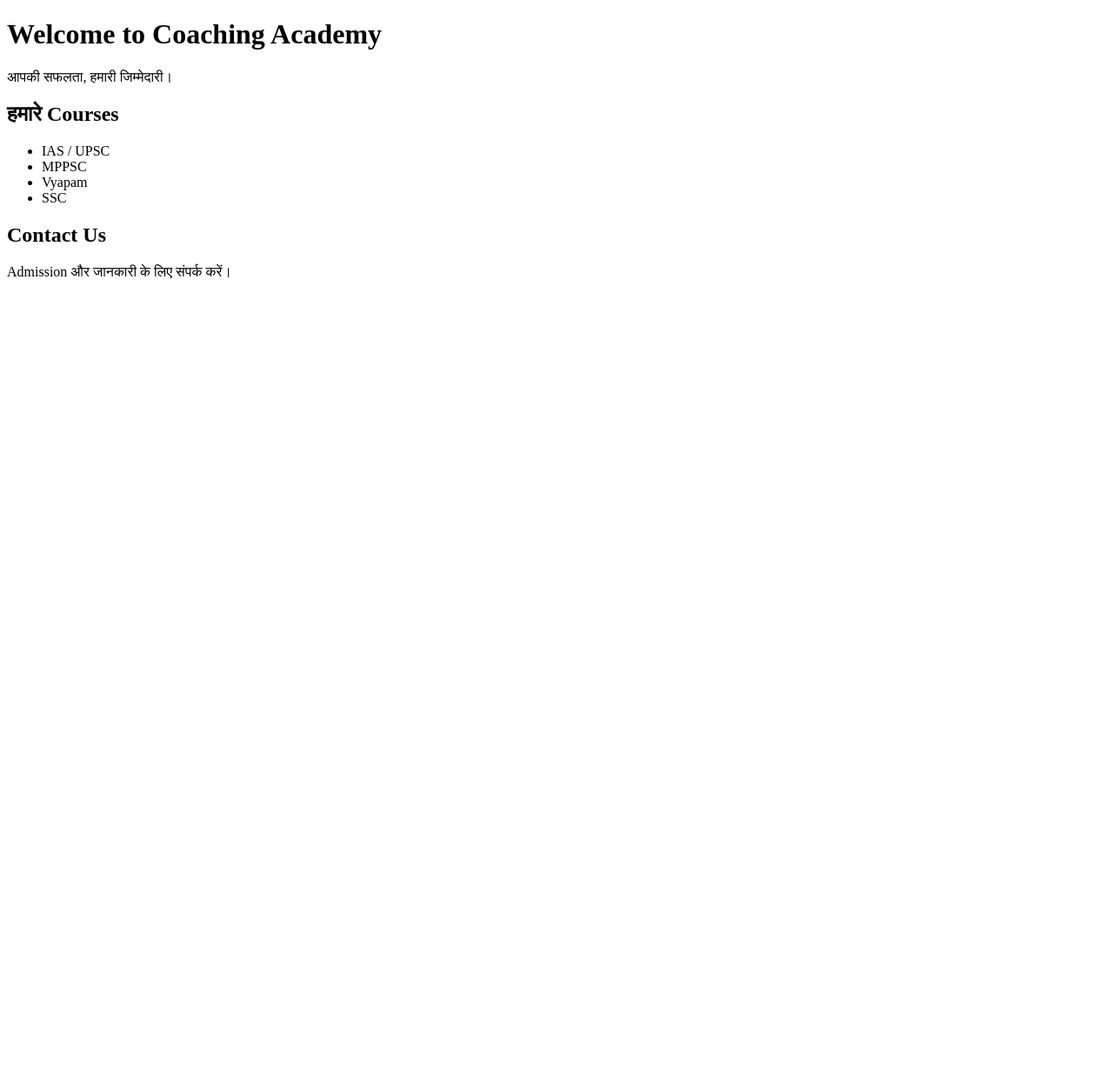
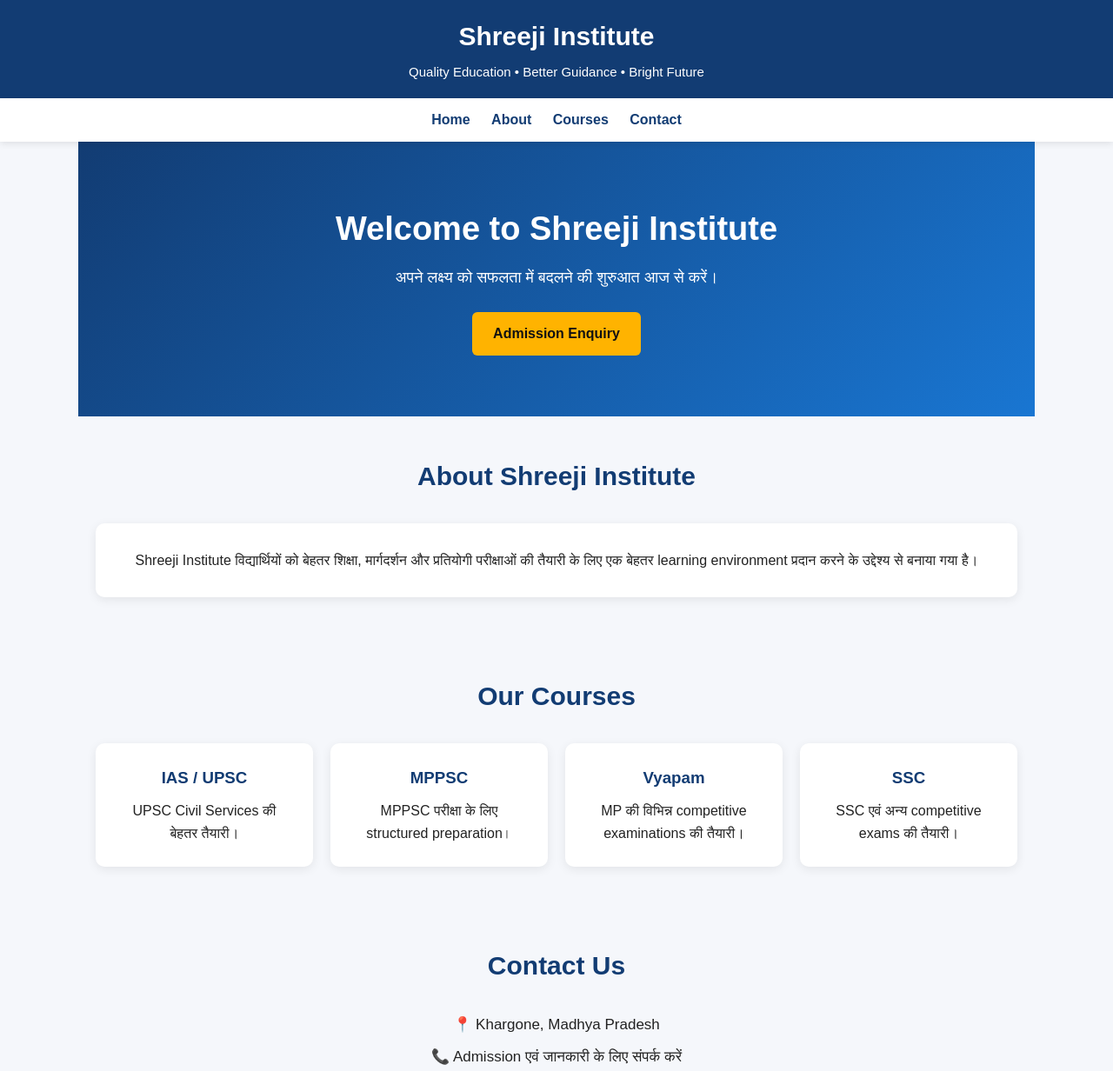
Before and after one commit to madanchouhanp/Coaching-website-, a plain HTML site: page index.html in a window 1280 px wide. Shown: the top 1232 px of the page at 87% size. Before the commit the page ends 800 px from the top, so only its background shows below. Drawn offline with Linux system fonts and the light colour scheme.

Commit message:
Update index.html

```diff
--- a/index.html
+++ b/index.html
@@ -3,24 +3,235 @@
 <head>
     <meta charset="UTF-8">
     <meta name="viewport" content="width=device-width, initial-scale=1.0">
-    <title>Shreeji Institute</title>
+
+    <title>Shreeji Institute | Khargone</title>
+
+    <style>
+        * {
+            margin: 0;
+            padding: 0;
+            box-sizing: border-box;
+            font-family: Arial, sans-serif;
+        }
+
+        body {
+            background: #f5f7fb;
+            color: #222;
+            line-height: 1.6;
+        }
+
+        header {
+            background: #123c73;
+            color: white;
+            padding: 18px 20px;
+            text-align: center;
+        }
+
+        header h1 {
+            font-size: 30px;
+        }
+
+        header p {
+            margin-top: 5px;
+            font-size: 15px;
+        }
+
+        nav {
+            background: white;
+            padding: 12px;
+            text-align: center;
+            box-shadow: 0 2px 8px rgba(0,0,0,0.1);
+            position: sticky;
+            top: 0;
+            z-index: 10;
+        }
+
+        nav a {
+            text-decoration: none;
+            color: #123c73;
+            font-weight: bold;
+            margin: 0 10px;
+        }
+
+        .hero {
+            background: linear-gradient(135deg, #123c73, #1976d2);
+            color: white;
+            text-align: center;
+            padding: 70px 20px;
+        }
+
+        .hero h2 {
+            font-size: 38px;
+            margin-bottom: 12px;
+        }
+
+        .hero p {
+            font-size: 18px;
+            margin-bottom: 25px;
+        }
+
+        .btn {
+            display: inline-block;
+            background: #ffb300;
+            color: #111;
+            padding: 12px 24px;
+            border-radius: 6px;
+            text-decoration: none;
+            font-weight: bold;
+        }
+
+        section {
+            padding: 45px 20px;
+            max-width: 1100px;
+            margin: auto;
+        }
+
+        .title {
+            text-align: center;
+            color: #123c73;
+            margin-bottom: 30px;
+            font-size: 30px;
+        }
+
+        .cards {
+            display: grid;
+            grid-template-columns: repeat(auto-fit, minmax(220px, 1fr));
+            gap: 20px;
+        }
+
+        .card {
+            background: white;
+            padding: 25px;
+            border-radius: 10px;
+            text-align: center;
+            box-shadow: 0 3px 12px rgba(0,0,0,0.08);
+        }
+
+        .card h3 {
+            color: #123c73;
+            margin-bottom: 10px;
+        }
+
+        .about {
+            background: white;
+            border-radius: 10px;
+            padding: 30px;
+            box-shadow: 0 3px 12px rgba(0,0,0,0.08);
+            text-align: center;
+        }
+
+        .contact {
+            text-align: center;
+        }
+
+        .contact p {
+            margin: 10px 0;
+            font-size: 17px;
+        }
+
+        footer {
+            background: #123c73;
+            color: white;
+            text-align: center;
+            padding: 20px;
+            margin-top: 30px;
+        }
+
+        @media (max-width: 600px) {
+            header h1 {
+                font-size: 25px;
+            }
+
+            nav a {
+                display: inline-block;
+                margin: 5px;
+                font-size: 14px;
+            }
+
+            .hero h2 {
+                font-size: 30px;
+            }
+        }
+    </style>
 </head>
 
 <body>
 
-    <h1>Welcome to Coaching Academy</h1>
-    <p>आपकी सफलता, हमारी जिम्मेदारी।</p>
+    <header>
+        <h1>Shreeji Institute</h1>
+        <p>Quality Education • Better Guidance • Bright Future</p>
+    </header>
 
-    <h2>हमारे Courses</h2>
-    <ul>
-        <li>IAS / UPSC</li>
-        <li>MPPSC</li>
-        <li>Vyapam</li>
-        <li>SSC</li>
-    </ul>
+    <nav>
+        <a href="#home">Home</a>
+        <a href="#about">About</a>
+        <a href="#courses">Courses</a>
+        <a href="#contact">Contact</a>
+    </nav>
 
-    <h2>Contact Us</h2>
-    <p>Admission और जानकारी के लिए संपर्क करें।</p>
+    <section class="hero" id="home">
+        <h2>Welcome to Shreeji Institute</h2>
+        <p>अपने लक्ष्य को सफलता में बदलने की शुरुआत आज से करें।</p>
+        <a href="#contact" class="btn">Admission Enquiry</a>
+    </section>
+
+    <section id="about">
+        <h2 class="title">About Shreeji Institute</h2>
+
+        <div class="about">
+            <p>
+                Shreeji Institute विद्यार्थियों को बेहतर शिक्षा,
+                मार्गदर्शन और प्रतियोगी परीक्षाओं की तैयारी के लिए
+                एक बेहतर learning environment प्रदान करने के उद्देश्य से बनाया गया है।
+            </p>
+        </div>
+    </section>
+
+    <section id="courses">
+        <h2 class="title">Our Courses</h2>
+
+        <div class="cards">
+
+            <div class="card">
+                <h3>IAS / UPSC</h3>
+                <p>UPSC Civil Services की बेहतर तैयारी।</p>
+            </div>
+
+            <div class="card">
+                <h3>MPPSC</h3>
+                <p>MPPSC परीक्षा के लिए structured preparation।</p>
+            </div>
+
+            <div class="card">
+                <h3>Vyapam</h3>
+                <p>MP की विभिन्न competitive examinations की तैयारी।</p>
+            </div>
+
+            <div class="card">
+                <h3>SSC</h3>
+                <p>SSC एवं अन्य competitive exams की तैयारी।</p>
+            </div>
+
+        </div>
+    </section>
+
+    <section id="contact">
+        <h2 class="title">Contact Us</h2>
+
+        <div class="contact">
+            <p>📍 Khargone, Madhya Pradesh</p>
+            <p>📞 Admission एवं जानकारी के लिए संपर्क करें</p>
+            <p>📧 Email: info@shreejiinstitute.com</p>
+
+            <br>
+
+            <a href="#" class="btn">Contact Now</a>
+        </div>
+    </section>
+
+    <footer>
+        <p>© 2026 Shreeji Institute. All Rights Reserved.</p>
+    </footer>
 
 </body>
 </html>
```
